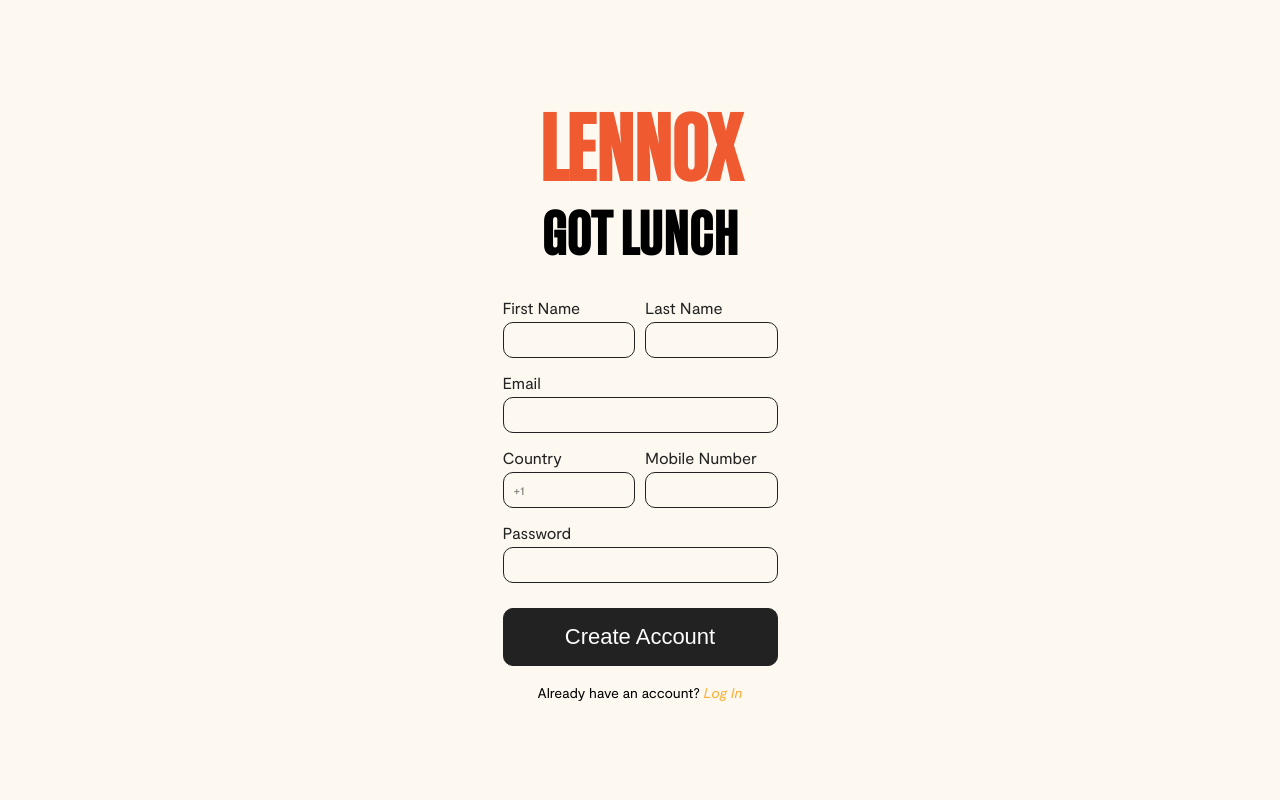
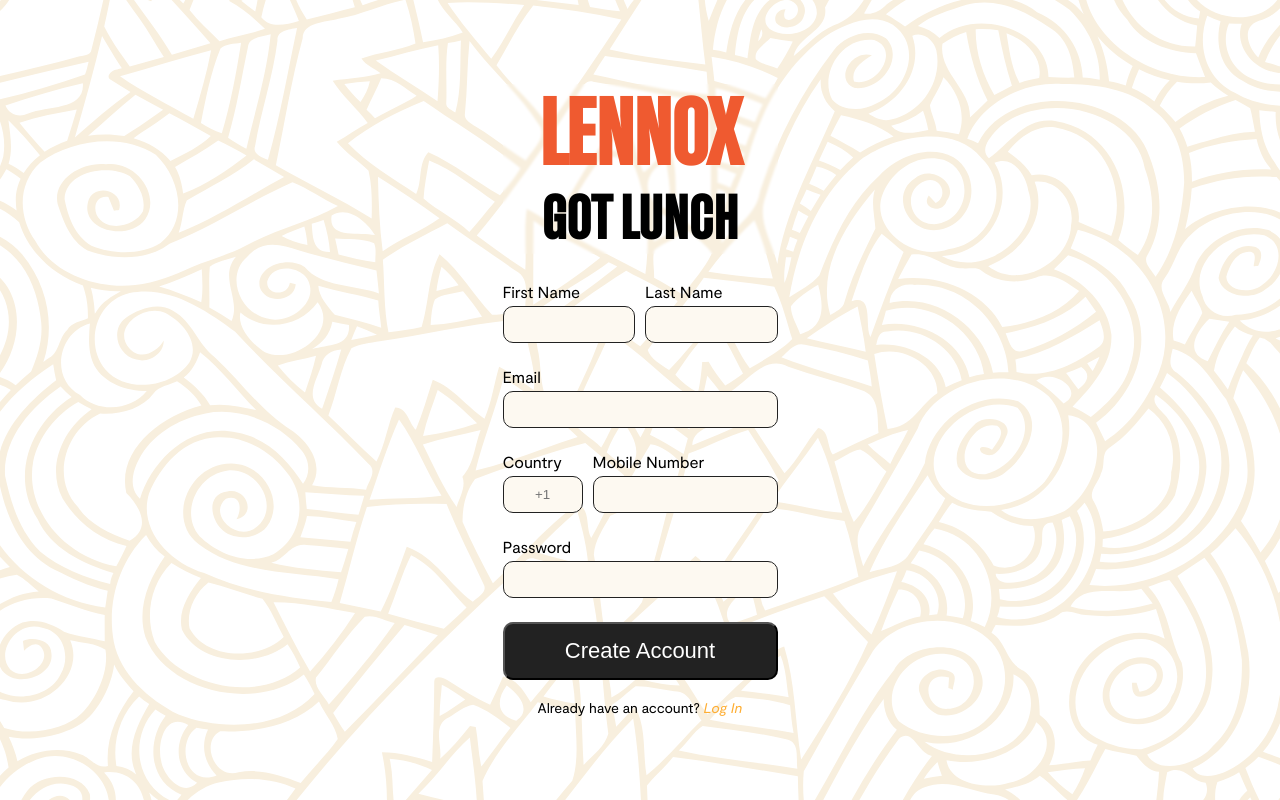
Before and after one commit to mjc498/idm216-lennox-app, a PHP site: page /html/signup.html in a window 1280 px wide. Run offline with PHP 8.4, Linux system fonts and the light colour scheme.

Commit message:
🤍 Update loading.css

```diff
--- a/public_html/css/loading.css
+++ b/public_html/css/loading.css
@@ -8,16 +8,6 @@
     --accent-color-one: #EF5A30;
     --accent-color-two: #FEAE33;
     --box-shadow-color: rgba(0, 0, 0, 0.1);
-}
-
-/* ------------------------------------------ */
-/* FONTS */
-@font-face {
-    font-family: 'Tusker Grotesk';
-    src: url('../fonts/TuskerGrotesk-Regular.woff2') format('woff2'),
-         url('../fonts/TuskerGrotesk-Regular.woff') format('woff');
-    font-weight: normal;
-    font-style: normal;
 }
 
 /* ------------------------------------------ */
@@ -33,15 +23,15 @@ body {
     justify-content: center;
     align-items: center;
     height: 100vh;
-    background-color: var(--primary-bg-color);
     font-family: 'Moderat', sans-serif;
+    background-image: url(../images/background-pattern.svg);
+    background-size: cover;
+    background-repeat: no-repeat;
 }
 
-/* ------------------------------------------ */
-/* HEADINGS */
 h1, h2 {
     font-family: 'Tusker Grotesk', sans-serif;
-    text-align: center !important;
+    text-align: center;
 }
 
 h1 {
@@ -54,114 +44,55 @@ h2 {
     margin-bottom: 28px;
 }
 
-/* ------------------------------------------ */
-/* LOGIN & SIGNUP CONTAINERS */
-.login-container {
-    max-width: 275px;
-    text-align: left;
-}
-
-.login-text {
-    font-family: 'Moderat', sans-serif;
-    font-size: 16px;
-    color: var(--primary-font-color);
-    text-align: left;
+input {
+    width: 100%;
+    padding: 10px;
+    margin: 5px auto 24px;
+    background-color: var(--primary-bg-color);
+    border: 1px solid var(--primary-font-color);
+    border-radius: 10px;
+    color: #726E6E;
 }
 
 /* ------------------------------------------ */
-/* SIGNUP */
-.signup-button {
-    background-color: var(--primary-bg-color) !important;
-    color: var(--primary-font-color) !important;
-}
-
-.create-account-button {
-    background-color: var(--primary-font-color) !important;
-    color: var(--secondary-bg-color) !important;
+/* LOADING */
+.blur-container {
+    backdrop-filter: blur(1px);
 }
 
 /* ------------------------------------------ */
-/* LOGIN & SIGNUP BUTTON STYLES */
-.login-button {
-    background-color: var(--primary-font-color) !important;
-    color: var( --secondary-bg-color) !important;
+/* LANDING */
+.login-container {
+    max-width: 275px;
+    text-align: center;
 }
 
-.signup-container {
-    max-width: 300px;
-    text-align: left;
-}
-
-.name-fields {
-    display: flex;
-    justify-content: space-between;
-    gap: 10px;
-}
-
-.mobile {
-    display: flex;
-    justify-content: space-between;
-    gap: 10px;
-}
-
-.input-group {
-    flex: 1;
-}
-
-.signup-button {
-    width: 100%;
+.login-button {
+    width: 275px;
     height: 58px;
-    padding: 10px;
     background-color: var(--primary-font-color);
     color: var(--secondary-bg-color);
-    border: 1px solid var(--primary-font-color);
     border-radius: 10px;
     cursor: pointer;
     font-size: 22px;
-    margin-top: 10px;
-    transition: background 0.3s ease-in-out, color 0.3s ease-in-out;
-    margin-bottom: -1px;
-}
-
-.create-account-button {
-    width: 100%;
-    height: 58px;
-    padding: 10px;
-    background-color: var(--primary-font-color);
-    color: var(--secondary-bg-color);
-    border: 1px solid var(--primary-font-color);
-    border-radius: 10px;
-    cursor: pointer;
-    font-size: 22px;
-    margin-top: 10px;
-    transition: background 0.3s ease-in-out, color 0.3s ease-in-out;
-    margin-bottom: -1px;
-}
-
-.login-button {
-    width: 100%;
-    height: 58px;
-    padding: 10px;
-    background-color: var(--primary-font-color);
-    color: var(--secondary-bg-color);
-    border: 1px solid var(--primary-font-color);
-    border-radius: 10px;
-    cursor: pointer;
-    font-size: 22px;
-    margin-top: 10px;
     transition: background 0.3s ease-in-out, color 0.3s ease-in-out;
 }
 
 .login-button:hover {
-    background-color: var(--primary-button-color) !important;
-    border: 1px solid var(--secondary-bg-color);
-    color: var(--primary-font-color) !important;
+    background-color: var(--primary-button-color);
+    color: var(--primary-font-color);
 }
 
-.create-account-button:hover {
-    background-color: var(--primary-button-color) !important;
-    border: 1px solid var(--secondary-bg-color);
-    color: var(--primary-font-color) !important;
+.signup-button {
+    width: 275px;
+    height: 58px;
+    background-color: var(--primary-bg-color);
+    color: var(--primary-font-color);
+    border-radius: 10px;
+    cursor: pointer;
+    font-size: 22px;
+    margin-top: 19px;
+    transition: background 0.3s ease-in-out, color 0.3s ease-in-out;
 }
 
 .signup-button:hover {
@@ -169,45 +100,48 @@ h2 {
     border: 1px solid var(--secondary-bg-color);
 }
 
-/* ------------------------------------------ */
-/* GUEST OPTION */
 .guest-option {
-    text-align: center;
-    font-size: 14px;
-    margin-top: 18px;
-    font-family: 'Moderat', sans-serif;
+    font-size: 18px;
+    margin-top: 19px;
 }
 
-.guest-option p {
-    text-align: center;
+.guest-option a {
+    text-decoration: none;
 }
 
 .guest-option i {
     color: var(--accent-color-two);
 }
 
-.guest-option a {
-    text-decoration: none;
+/* ------------------------------------------ */
+/* LOGIN */
+.login-page .login-text {
+    text-align: left;
+    display: block;
+}
+
+.login-page .guest-option {
+    font-size: 14px;
+}
+
+#country {
+    width: 80px;
+    text-align: center;
+}
+
+#mobile-number {
+    width: 185px;
 }
 
 /* ------------------------------------------ */
-/* FORM ELEMENTS */
-input {
+/* SIGNUP */
+.name-fields, .mobile {
+    display: flex;
+    justify-content: space-between;
+    gap: 10px;
     width: 100%;
-    padding: 10px;
-    margin: 10px 0;
-    border: 1px solid var(--primary-font-color);
-    border-radius: 10px;
-    font-size: 12px;
-    font-family: 'Moderat', sans-serif;
-    background-color: var(--primary-bg-color);
-    color: #726E6E;
-    margin-top: 5px;
-    margin-bottom: 15px;
 }
 
-/* ------------------------------------------ */
-/* BLUR CONTAINER */
-.blur-container {
-    backdrop-filter: blur(1px);
+.input-group {
+    flex: 1;
 }
```
